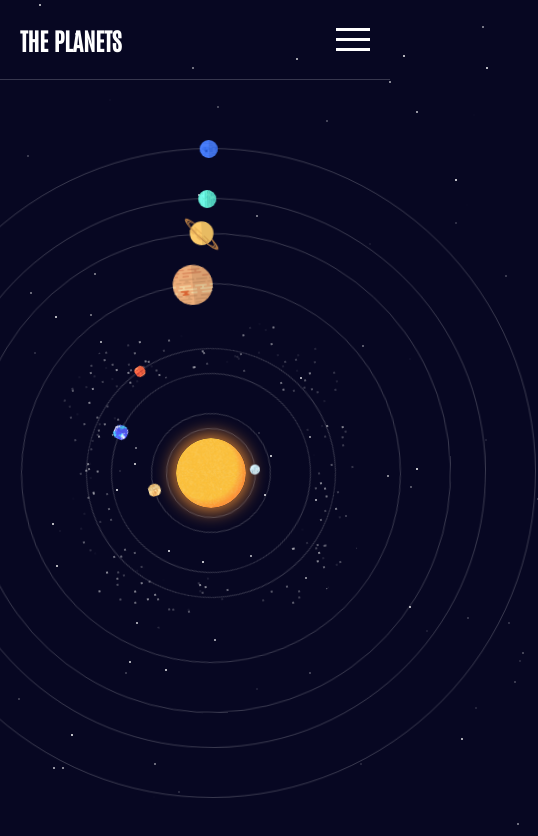
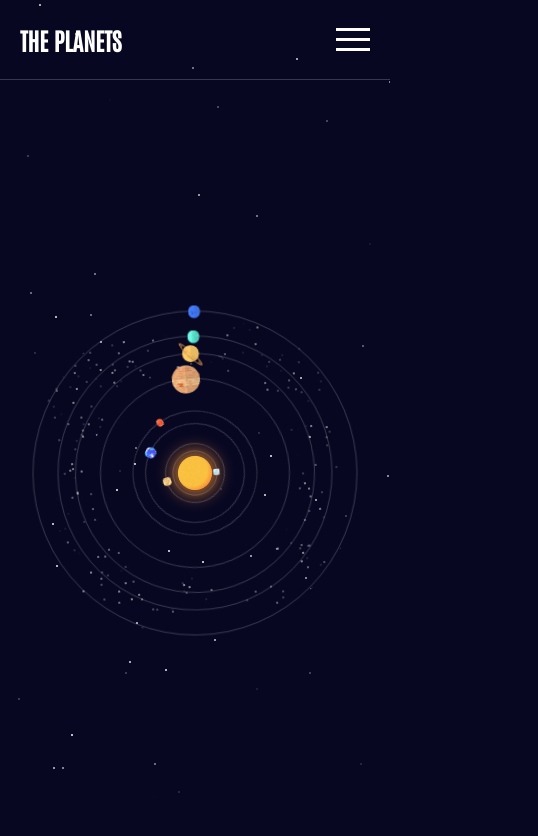
Before and after one commit to stanleyy20/planets-of-the-solar-system, a React (Create React App) app: page /#/ in a window 390 px wide. Shown: the top 836 px of the page, 538 px wide, since content can reach past the window. Built offline with nearby package versions, Linux system fonts and the light colour scheme.

Commit message:
fix problem with title page on mobile devices

```diff
--- a/src/app/components/Navbar/Mobile.tsx
+++ b/src/app/components/Navbar/Mobile.tsx
@@ -137,9 +137,7 @@ const NavList = styled.ul<BarsProps>`
     opacity: ${({ isOpen }) => (isOpen ? 1 : 0)};
     pointer-events: ${({ isOpen }) => (isOpen ? 'all' : 'none')};
 
-    @media screen and (min-width: ${({ theme }) => theme.media.md}) {
-        display: none;
-    }
+
 `;
 
 const ListItem = styled.li`
--- a/src/app/components/SolarSystem/Orbits/Orbits.tsx
+++ b/src/app/components/SolarSystem/Orbits/Orbits.tsx
@@ -39,8 +39,8 @@ const Container = styled.div`
 `;
 
 type OrbitProps = {
-    width: string;
-    height: string;
+    width: number;
+    height: number;
     zIndex: number;
     orbitTime: number;
     color: string;
@@ -51,14 +51,18 @@ const Orbit = styled.div<OrbitProps>`
     left: 50%;
     top: 50%;
     transform: translate(-50%, -50%);
-    height: ${({ height }) => height};
-    width: ${({ width }) => width};
+    height: ${({ height }) => height * 0.5}px;
+    width: ${({ width }) => width * 0.5}px;
     border: 1px solid ${({ theme }) => theme.colors.whiteAlpha50};
     border-radius: 50%;
     animation: orbitPlanet ${({ orbitTime }) => orbitTime}s linear infinite;
     cursor: pointer;
     z-index: ${({ zIndex }) => zIndex};
-    transform: scale(1);
+
+    @media screen and (min-width: ${({ theme }) => theme.media.md}) {
+        height: ${({ height }) => height}px;
+        width: ${({ width }) => width}px;
+    }
 
     &:hover {
         border: 1px solid ${({ color }) => color};
@@ -79,23 +83,31 @@ const SunImg = styled.img`
     left: 50%;
     top: 50%;
     transform: translate(-50%, -50%);
-    width: 70px;
+    width: 35px;
     box-shadow: 0px 0px 20px 2px #fc9736;
     border-radius: 50%;
+
+    @media screen and (min-width: ${({ theme }) => theme.media.md}) {
+        width: 70px;
+    }
 `;
 
 type PlanetImgProps = {
-    size: string;
+    size: number;
 };
 
 const PlanetImg = styled.img<PlanetImgProps>`
     position: absolute;
-    width: ${({ size }) => size};
+    width: ${({ size }) => size * 0.7}px;
     top: 0;
     transform: translate(-50%, -50%) rotate(0);
 
     &:hover {
         transform: translate(-50%, -50%) rotate(0) scale(1.3);
+    }
+
+    @media screen and (min-width: ${({ theme }) => theme.media.md}) {
+        width: ${({ size }) => size}px;
     }
 `;
 
--- a/src/app/components/SolarSystem/SolarSystem.tsx
+++ b/src/app/components/SolarSystem/SolarSystem.tsx
@@ -6,7 +6,7 @@ export const SolarSystem: React.FunctionComponent = () => {
             style={{
                 color: 'white',
                 textAlign: 'center',
-                padding: '55px',
+                paddingTop: '55px',
             }}>
             <Orbits />
         </div>
--- a/src/app/data/planets.ts
+++ b/src/app/data/planets.ts
@@ -73,9 +73,9 @@ export const PLANETS: Array<PlanetInfo> = [
                 property: '430°c',
             },
         ],
-        radius: '90px',
+        radius: 90,
         orbitTime: 7.1867343561,
-        planetSize: '10px',
+        planetSize: 10,
         zIndex: 100,
     },
     {
@@ -122,9 +122,9 @@ export const PLANETS: Array<PlanetInfo> = [
                 property: '471°c',
             },
         ],
-        radius: '120px',
+        radius: 120,
         orbitTime: 18.4555338265,
-        planetSize: '13px',
+        planetSize: 13,
         zIndex: 90,
     },
     {
@@ -170,9 +170,9 @@ export const PLANETS: Array<PlanetInfo> = [
                 property: '16°c',
             },
         ],
-        radius: '200px',
+        radius: 200,
         orbitTime: 30,
-        planetSize: '15px',
+        planetSize: 15,
         zIndex: 80,
     },
     {
@@ -219,9 +219,9 @@ export const PLANETS: Array<PlanetInfo> = [
                 property: '-28°c',
             },
         ],
-        radius: '250px',
+        radius: 250,
         orbitTime: 56.4261314589,
-        planetSize: '11px',
+        planetSize: 11,
         zIndex: 70,
     },
     {
@@ -268,9 +268,9 @@ export const PLANETS: Array<PlanetInfo> = [
                 property: '-108°c',
             },
         ],
-        radius: '380px',
+        radius: 380,
         orbitTime: 355.7228171013,
-        planetSize: '40px',
+        planetSize: 40,
         zIndex: 60,
     },
 
@@ -318,9 +318,9 @@ export const PLANETS: Array<PlanetInfo> = [
                 property: '-138°c',
             },
         ],
-        radius: '480px',
+        radius: 480,
         orbitTime: 882.6952471456,
-        planetSize: '38px',
+        planetSize: 38,
         zIndex: 50,
     },
     {
@@ -367,9 +367,9 @@ export const PLANETS: Array<PlanetInfo> = [
                 property: '-195°c',
             },
         ],
-        radius: '550px',
+        radius: 550,
         orbitTime: 2512.4001967933,
-        planetSize: '18px',
+        planetSize: 18,
         zIndex: 40,
     },
     {
@@ -416,9 +416,9 @@ export const PLANETS: Array<PlanetInfo> = [
                 property: '-201°c',
             },
         ],
-        radius: '650px',
+        radius: 650,
         orbitTime: 4911.7838624549,
-        planetSize: '18px',
+        planetSize: 18,
         zIndex: 30,
     },
 ];
--- a/src/app/styles/globalStyles.ts
+++ b/src/app/styles/globalStyles.ts
@@ -13,6 +13,7 @@ export const GlobalStyle = createGlobalStyle<{ theme: appTheme }>`
         font-family: ${({ theme }) => theme.fonts.primary};
         background-color: ${({ theme }) => theme.colors.black} ;
         height: 101vh;
+         overflow-x: hidden;
 
 
             ::-webkit-scrollbar {
--- a/src/app/types/planetInfo.ts
+++ b/src/app/types/planetInfo.ts
@@ -39,8 +39,8 @@ export type PlanetInfo = {
             property: string;
         }
     ];
-    radius: string;
+    radius: number;
     orbitTime: number;
-    planetSize: string;
+    planetSize: number;
     zIndex: number;
 };
```
